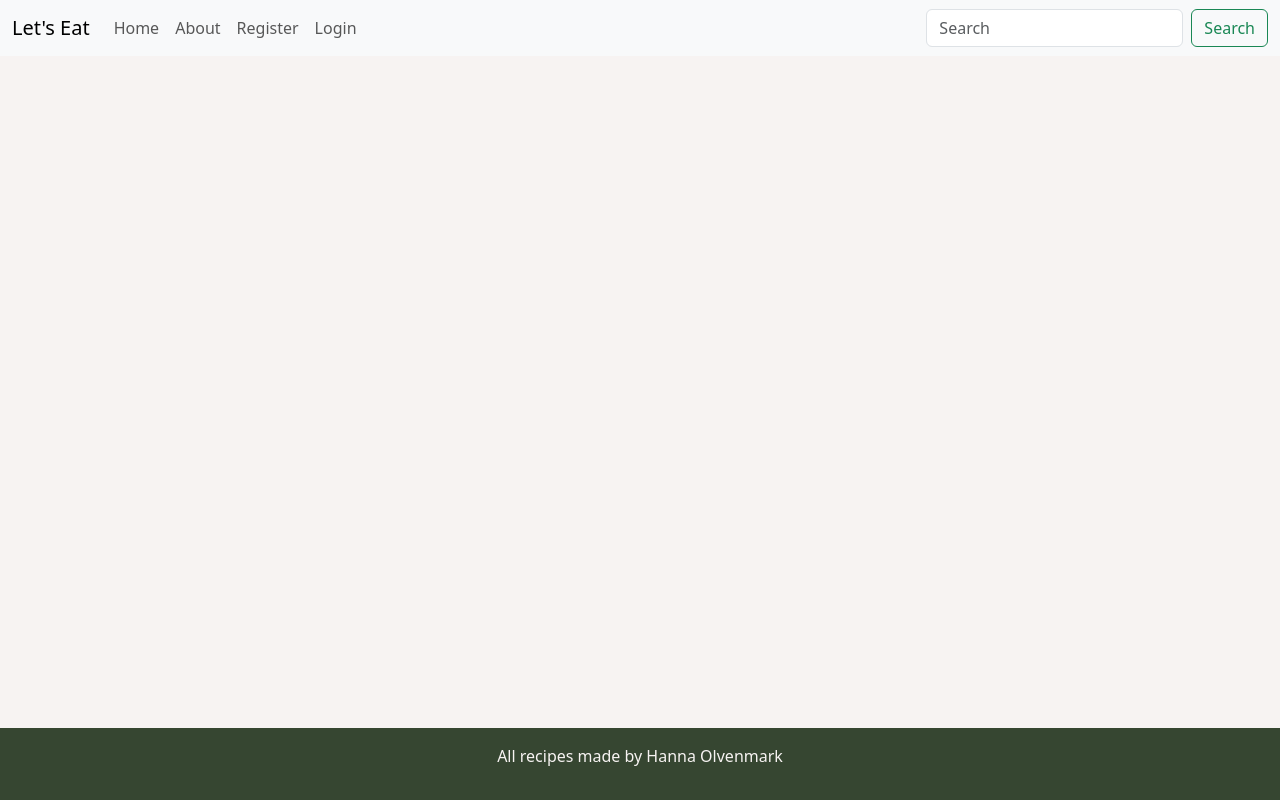
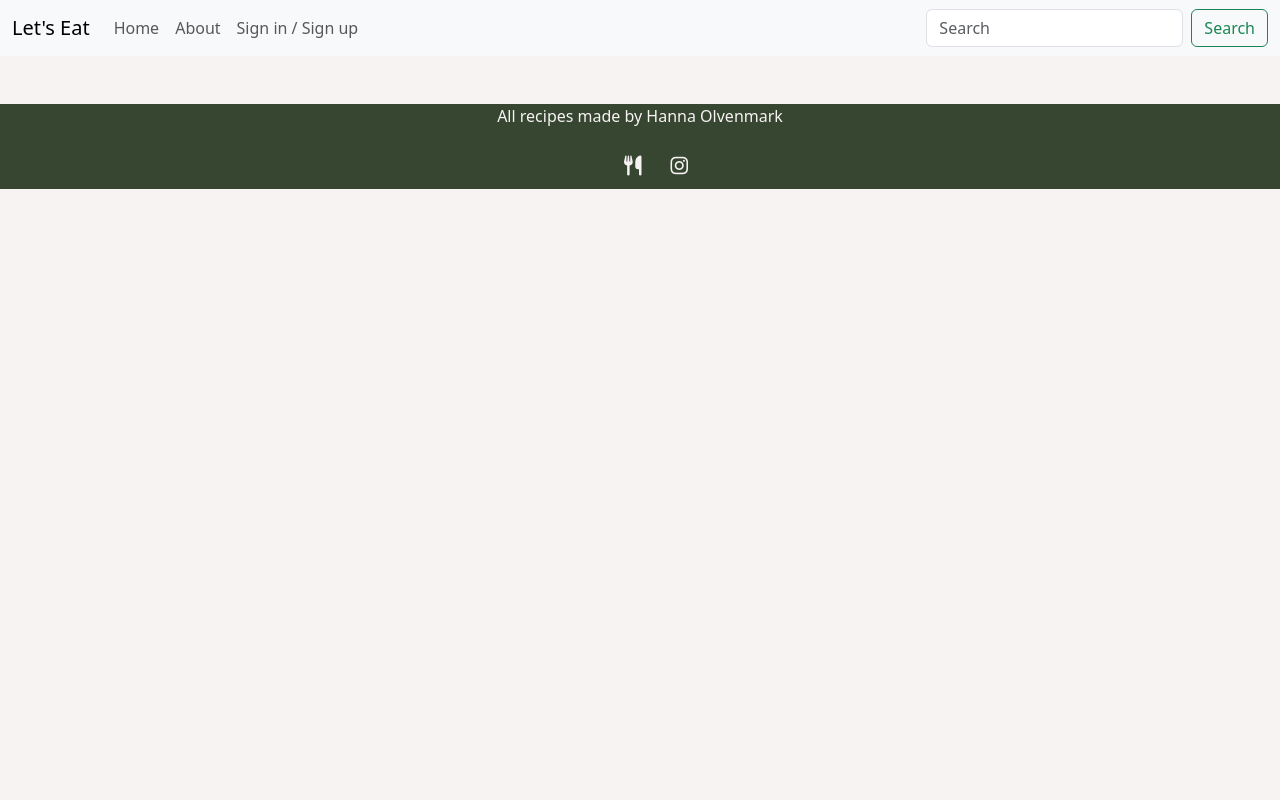
Before and after one commit to mristimaki/lets-eat-PP4, a Django app: template templates/index.html in a window 1280 px wide. Run offline with Django 3.2, Linux system fonts and the light colour scheme; the template is opened without the code that fills it, so the values that code supplies are empty; some libraries are stand-ins or nearby versions; some web fonts are replaced.

Commit message:
Add js scripts to base.html as well as social media links and style to footer

```diff
--- a/static/css/style.css
+++ b/static/css/style.css
@@ -11,6 +11,7 @@ body {
     position: relative;
 }
 
+/* ----------------------------------- Page links */
 .post-link,
 .page-link {
     text-decoration: none;
@@ -19,13 +20,39 @@ body {
 
 .post-link:hover,
 .page-link:hover {
-    color: #364631;
+    color: #4E6547;
+    transition: 0.3s ease;
 }
+
+/* ----------------------------------- Footer */
 
 .footer-bg {
     background-color: #364631;
     color: #F7F3F2;
-    position: absolute;
-    bottom: 0;
     width: 100%;
 }
+
+#socialmedia {
+    text-decoration: none;
+    text-align: center;
+}
+
+#socialmedia li {
+    display: inline;
+    color: #F7F3F2;
+}
+
+#socialmedia i.fa-instagram,
+i.fa-utensils {
+    color: #F7F3F2;
+    margin: 1%;
+    font-size: 20px;
+}
+
+#socialmedia i.fa-instagram:hover {
+    color: #4E6547;
+}
+
+#socialmedia i.fa-utensils:hover {
+    color: #4E6547;
+}
--- a/templates/base.html
+++ b/templates/base.html
@@ -27,7 +27,7 @@
 </head>
 <body>
     <!-- Navbar -->
-    <nav class="navbar navbar-expand-lg bg-body-tertiary">
+    <nav class="navbar navbar-light bg-light navbar-expand-sm">
         <div class="container-fluid">
           <a class="navbar-brand" href="{% url 'home' %}">Let's Eat</a>
           <button class="navbar-toggler" type="button" data-bs-toggle="collapse" data-bs-target="#navbarSupportedContent" aria-controls="navbarSupportedContent" aria-expanded="false" aria-label="Toggle navigation">
@@ -51,11 +51,7 @@
               {% else %}
               <li class="nav-item">
                 <a class="nav-link {% if request.path == register_url %}active{% endif %}"
-                 href="#">Register</a>
-              </li>
-              <li class="nav-item">
-                <a class="nav-link {% if request.path == signin_url%}active{% endif %}"
-                 href="#">Login</a>
+                 href="#">Sign in / Sign up</a>
               </li>
               {% endif %}
             </ul>
@@ -74,9 +70,17 @@
     </main>
 
     <!-- Footer -->
-    <!-- Lägg till portionen under tian hemsida här för sociala länkar -->
-    <footer class="footer mt-auto py-3 footer-bg">
+    <!-- Fixa så att den är fast vid botten av sidan samt länkar är för långt till höger -->
+    <footer class="footer footer-bg">
       <p class="text-center">All recipes made by Hanna Olvenmark</p>
+      <ul id="socialmedia">
+        <li><a href="https://undertian.com/" target="_blank" rel="noopener" aria-label="Visit the swedish authors website"><i class="fa-solid fa-utensils"></i></a></li>
+        <li><a href="https://www.instagram.com/portionenundertian/" target="_blank" rel="noopener" aria-label="Visit the authors instagram"><i class="fa-brands fa-instagram"></i></a></li>
+      </ul>
     </footer>
+
+    <!-- JS links -->
+    <script src="https://cdn.jsdelivr.net/npm/bootstrap@5.3.1/dist/js/bootstrap.min.js" integrity="sha384-Rx+T1VzGupg4BHQYs2gCW9It+akI2MM/mndMCy36UVfodzcJcF0GGLxZIzObiEfa" crossorigin="anonymous"></script>
+    <script src="https://cdn.jsdelivr.net/npm/bootstrap@5.3.1/dist/js/bootstrap.bundle.min.js" integrity="sha384-HwwvtgBNo3bZJJLYd8oVXjrBZt8cqVSpeBNS5n7C8IVInixGAoxmnlMuBnhbgrkm" crossorigin="anonymous"></script>
 </body>
 </html>
--- a/templates/index.html
+++ b/templates/index.html
@@ -6,7 +6,7 @@
     <div class="row">
 
         <!-- List of recipes -->
-        <div class="col-10 mt-3">
+        <div class="col-10 mt-5">
             <div class="row">
             {% for post in post_list %}
                 <div class="col-md-4">
```
